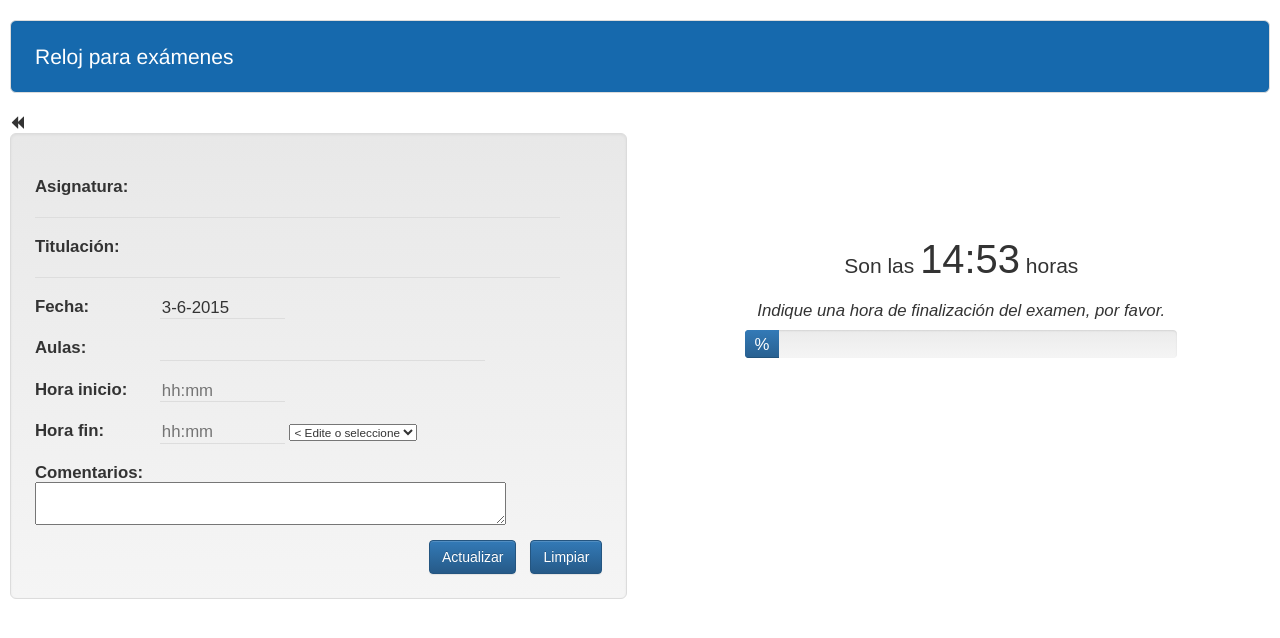
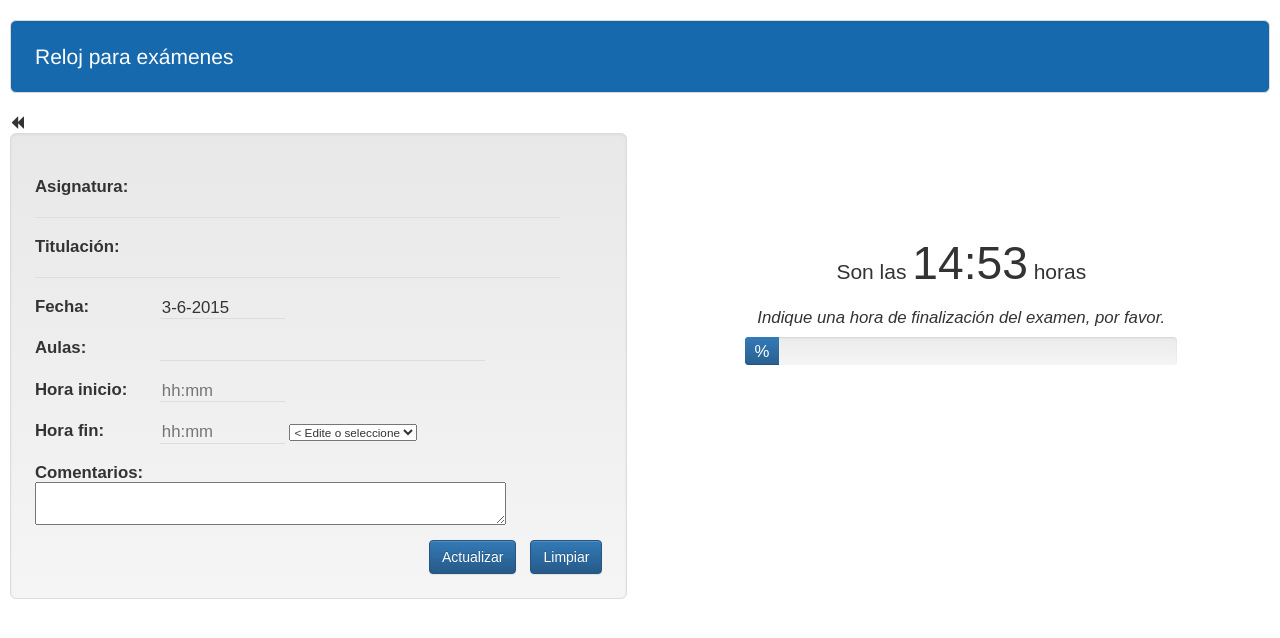
Before and after one commit to vrivas/reloj_examen, a plain HTML site: page index.html in a window 1280 px wide. Drawn offline with nearby package versions, Linux system fonts and the light colour scheme.

Commit message:
Making clock bigger

```diff
--- a/index.html
+++ b/index.html
@@ -187,7 +187,7 @@
                 font-size: 120%;
             }
             #quedan, #HoraActual {
-                font-size: 190%;
+                font-size: 220%;
             }
             body {
                 margin: 10px;
```
